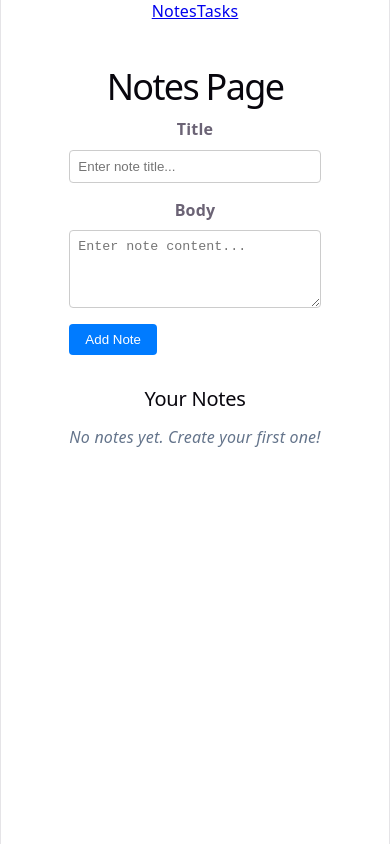
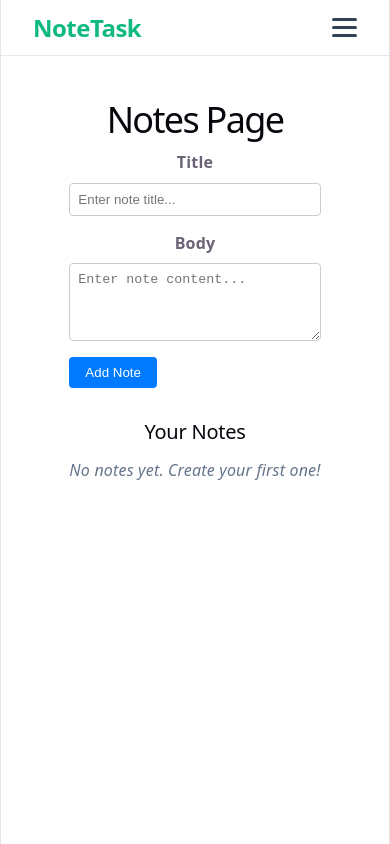
Before and after one commit to Roshann78/todo-notes-app, a React app in the folder frontend/: page / in a window 390 px wide. Built offline with nearby package versions, Linux system fonts and the light colour scheme; the HTML template or start-up script is replaced by a standard one.

Commit message:
feat: update Navbar with active NavLinks and responsive hamburger menu

```diff
--- a/frontend/src/components/Navbar.jsx
+++ b/frontend/src/components/Navbar.jsx
@@ -1,11 +1,88 @@
-import { Link } from 'react-router-dom';
+import { useState } from 'react';
+import { NavLink } from 'react-router-dom';
 
 const Navbar = () => {
+  const [isOpen, setIsOpen] = useState(false);
+
+  const toggleMenu = () => setIsOpen(!isOpen);
+
+  // Styling function for NavLink to visually highlight the active page
+  const navLinkStyle = ({ isActive }) => ({
+    textDecoration: 'none',
+    color: isActive ? '#10b981' : '#475569',
+    fontWeight: isActive ? 'bold' : 'normal',
+    padding: '0.5rem 1rem',
+    borderRadius: '4px',
+    backgroundColor: isActive ? '#ecfdf5' : 'transparent',
+    transition: 'all 0.2s',
+  });
+
   return (
-    <nav>
-      <Link to="/">Notes</Link>
-      <Link to="/tasks">Tasks</Link>
-    </nav>
+    <>
+      <nav style={{
+        display: 'flex',
+        justifyContent: 'space-between',
+        alignItems: 'center',
+        padding: '1rem 2rem',
+        backgroundColor: '#ffffff',
+        borderBottom: '1px solid #e2e8f0',
+        position: 'relative'
+      }}>
+        {/* Logo */}
+        <div style={{ fontSize: '1.5rem', fontWeight: 'bold', color: '#10b981', letterSpacing: '-0.5px' }}>
+          NoteTask
+        </div>
+
+        {/* Hamburger Menu Icon (Mobile Only) */}
+        <div
+          className="hamburger-menu"
+          onClick={toggleMenu}
+          style={{ cursor: 'pointer', display: 'none', flexDirection: 'column', gap: '5px' }}
+        >
+          <span style={{ display: 'block', width: '25px', height: '3px', backgroundColor: '#334155', borderRadius: '2px' }}></span>
+          <span style={{ display: 'block', width: '25px', height: '3px', backgroundColor: '#334155', borderRadius: '2px' }}></span>
+          <span style={{ display: 'block', width: '25px', height: '3px', backgroundColor: '#334155', borderRadius: '2px' }}></span>
+        </div>
+
+        {/* Navigation Links */}
+        <div
+          className={`nav-menu ${isOpen ? 'open' : ''}`}
+          style={{ display: 'flex', gap: '0.5rem', alignItems: 'center' }}
+        >
+          <NavLink to="/" style={navLinkStyle} onClick={() => setIsOpen(false)}>Notes</NavLink>
+          <NavLink to="/tasks" style={navLinkStyle} onClick={() => setIsOpen(false)}>Tasks</NavLink>
+        </div>
+      </nav>
+
+      {/* Internal CSS for Media Queries */}
+      <style>{`
+        @media (max-width: 768px) {
+          .hamburger-menu {
+            display: flex !important;
+          }
+          .nav-menu {
+            display: none !important;
+            flex-direction: column;
+            position: absolute;
+            top: 100%;
+            left: 0;
+            width: 100%;
+            background-color: #ffffff;
+            border-bottom: 1px solid #e2e8f0;
+            padding: 1rem 0;
+            box-shadow: 0 4px 6px -1px rgba(0,0,0,0.1);
+            z-index: 50;
+          }
+          .nav-menu.open {
+            display: flex !important;
+          }
+          .nav-menu a {
+            width: 100%;
+            text-align: center;
+          }
+        }
+      `}</style>
+    </>
   );
 };
 
```
